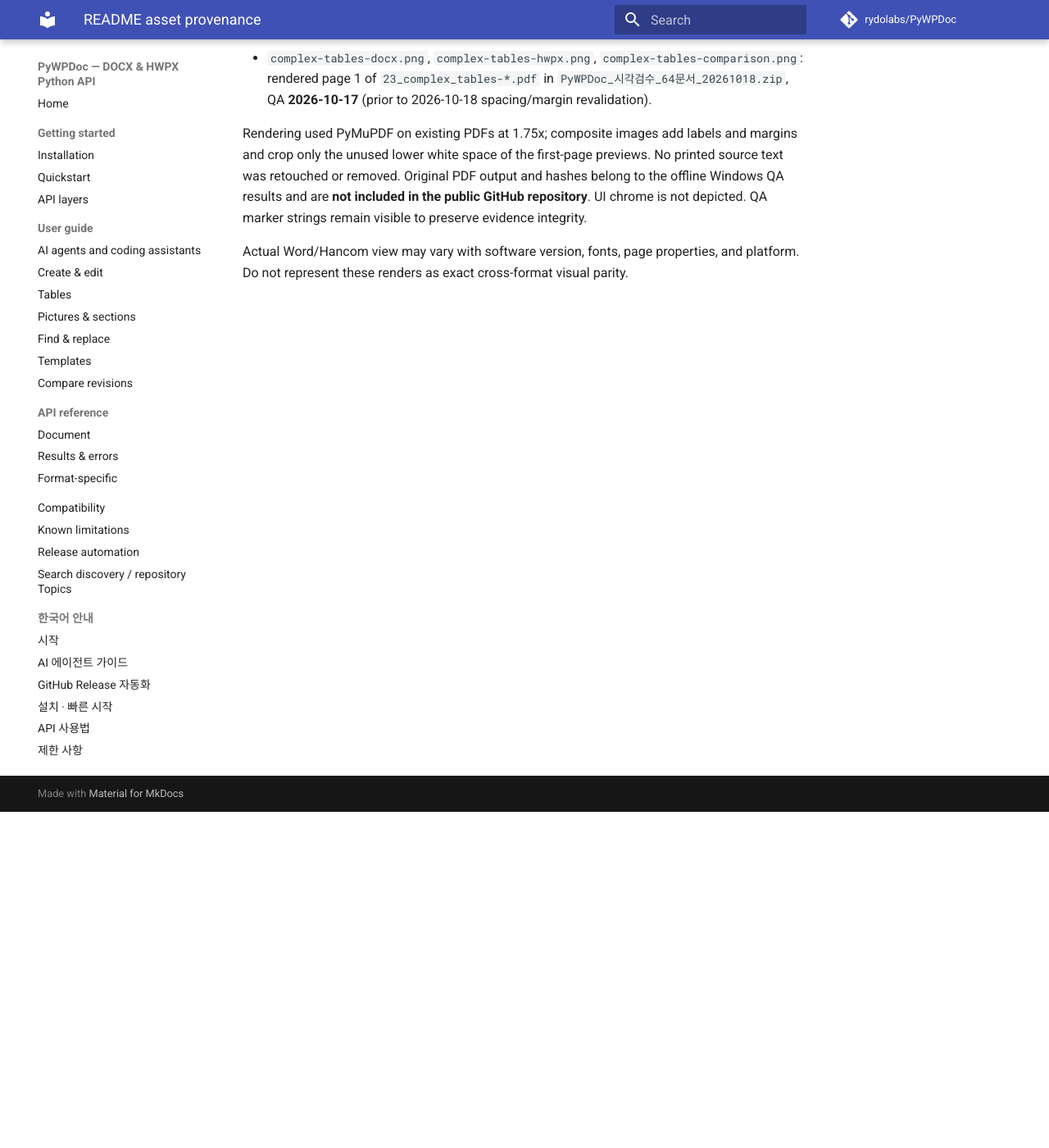
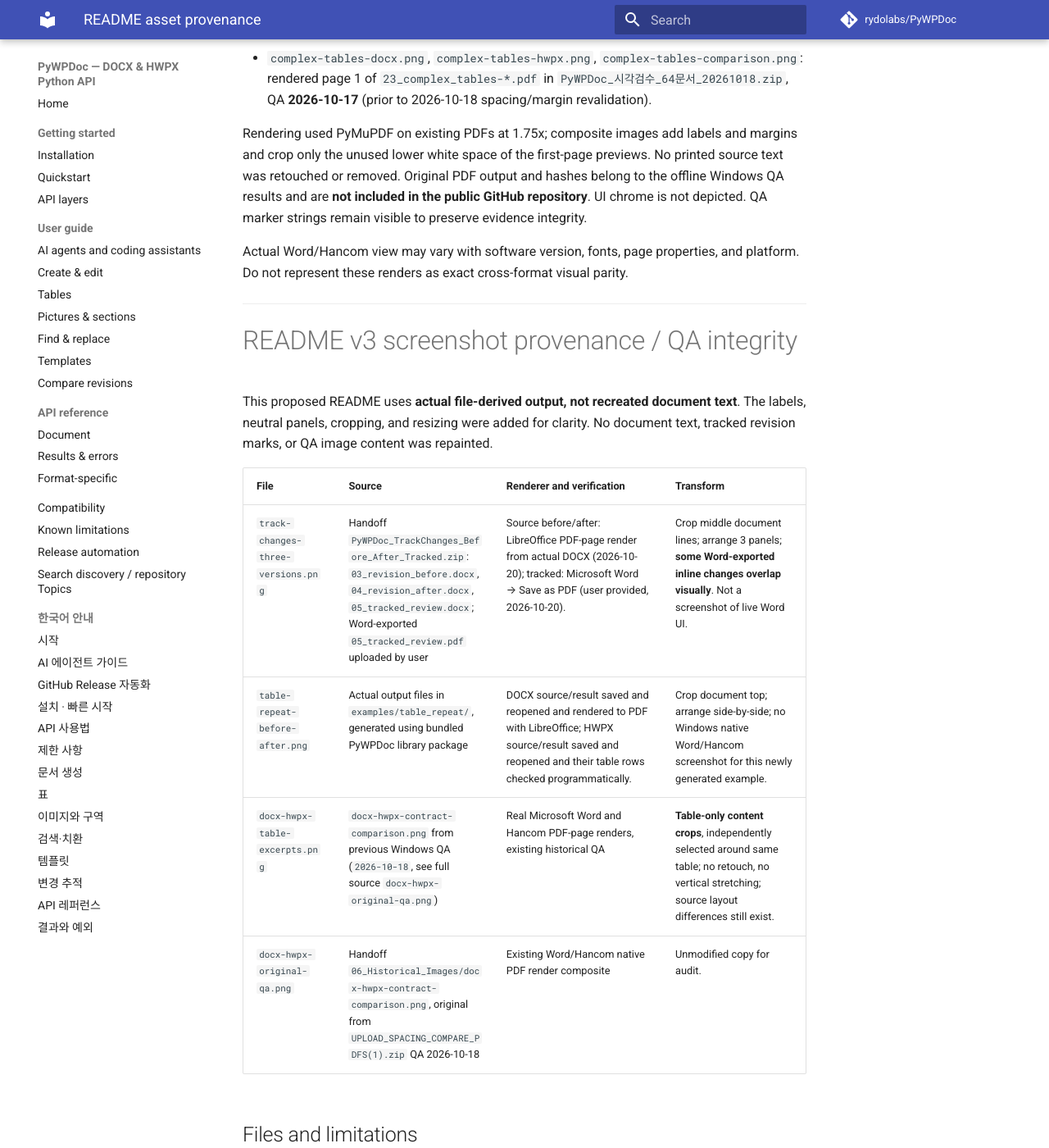
Before and after one commit to rydolabs/PyWPDoc, an MkDocs documentation site: the page built from docs/assets/readme/PROVENANCE.md, in a window 1280 px wide and 1400 px high, scrolled down 410 px. Shown: the whole window at 82% size. Built offline with MkDocs 1.6.1 and Material for MkDocs 9.7.7, drawn with Linux system fonts in a browser that asks for light colours; comment, search, counter and statistics services are not loaded; some of the changed text lies outside the part shown.

Commit message:
docs: add validated README screenshots and example documents

```diff
--- a/docs/assets/readme/PROVENANCE.md
+++ b/docs/assets/readme/PROVENANCE.md
@@ -9,3 +9,24 @@
 Rendering used PyMuPDF on existing PDFs at 1.75x; composite images add labels and margins and crop only the unused lower white space of the first-page previews. No printed source text was retouched or removed. Original PDF output and hashes belong to the offline Windows QA results and are **not included in the public GitHub repository**. UI chrome is not depicted. QA marker strings remain visible to preserve evidence integrity.
 
 Actual Word/Hancom view may vary with software version, fonts, page properties, and platform. Do not represent these renders as exact cross-format visual parity.
+
+---
+
+# README v3 screenshot provenance / QA integrity
+
+This proposed README uses **actual file-derived output, not recreated document text**. The labels, neutral panels, cropping, and resizing were added for clarity. No document text, tracked revision marks, or QA image content was repainted.
+
+| File | Source | Renderer and verification | Transform |
+| --- | --- | --- | --- |
+| `track-changes-three-versions.png` | Handoff `PyWPDoc_TrackChanges_Before_After_Tracked.zip`: `03_revision_before.docx`, `04_revision_after.docx`, `05_tracked_review.docx`; Word-exported `05_tracked_review.pdf` uploaded by user | Source before/after: LibreOffice PDF-page render from actual DOCX (2026-10-20); tracked: Microsoft Word → Save as PDF (user provided, 2026-10-20). | Crop middle document lines; arrange 3 panels; **some Word-exported inline changes overlap visually**. Not a screenshot of live Word UI. |
+| `table-repeat-before-after.png` | Actual output files in `examples/table_repeat/`, generated using bundled PyWPDoc library package | DOCX source/result saved and reopened and rendered to PDF with LibreOffice; HWPX source/result saved and reopened and their table rows checked programmatically. | Crop document top; arrange side-by-side; no Windows native Word/Hancom screenshot for this newly generated example. |
+| `docx-hwpx-table-excerpts.png` | `docx-hwpx-contract-comparison.png` from previous Windows QA (`2026-10-18`, see full source `docx-hwpx-original-qa.png`) | Real Microsoft Word and Hancom PDF-page renders, existing historical QA | **Table-only content crops**, independently selected around same table; no retouch, no vertical stretching; source layout differences still exist. |
+| `docx-hwpx-original-qa.png` | Handoff `06_Historical_Images/docx-hwpx-contract-comparison.png`, original from `UPLOAD_SPACING_COMPARE_PDFS(1).zip` QA 2026-10-18 | Existing Word/Hancom native PDF render composite | Unmodified copy for audit. |
+
+## Files and limitations
+
+- `examples/track_changes/{03_revision_before,04_revision_after,05_tracked_review}.docx` are byte-for-byte copies of the original 16-paragraph sample files from the handoff. Matching HWPX files are included for independent inspection.
+- `examples/track_changes/05_tracked_review_word_export.pdf` is the provided Word PDF export. Red inline marks can overlap, which is a limitation of that display, not an edit made to the screenshot.
+- `examples/table_repeat/generate.py` reproduces source and filled documents for **both** DOCX and HWPX; executed in this handoff environment, and both resulting files were reopened with PyWPDoc to assert three physical data rows.
+- The table-only DOCX/HWPX crop is a **content comparison**, not a claim of identical layout, margins, page breaks, or seamless DOCX↔HWPX conversion.
+- `pip install pywpdoc` in the README is intended for the planned 0.44.0 release; this handoff has not published or merged anything.
```
Also changed, not shown: docs/assets/readme/docx-hwpx-original-qa.png (added), docs/assets/readme/docx-hwpx-table-excerpts.png (added), docs/assets/readme/table-repeat-before-after.png (added), docs/assets/readme/track-changes-three-versions.png (added), 11 other files.
